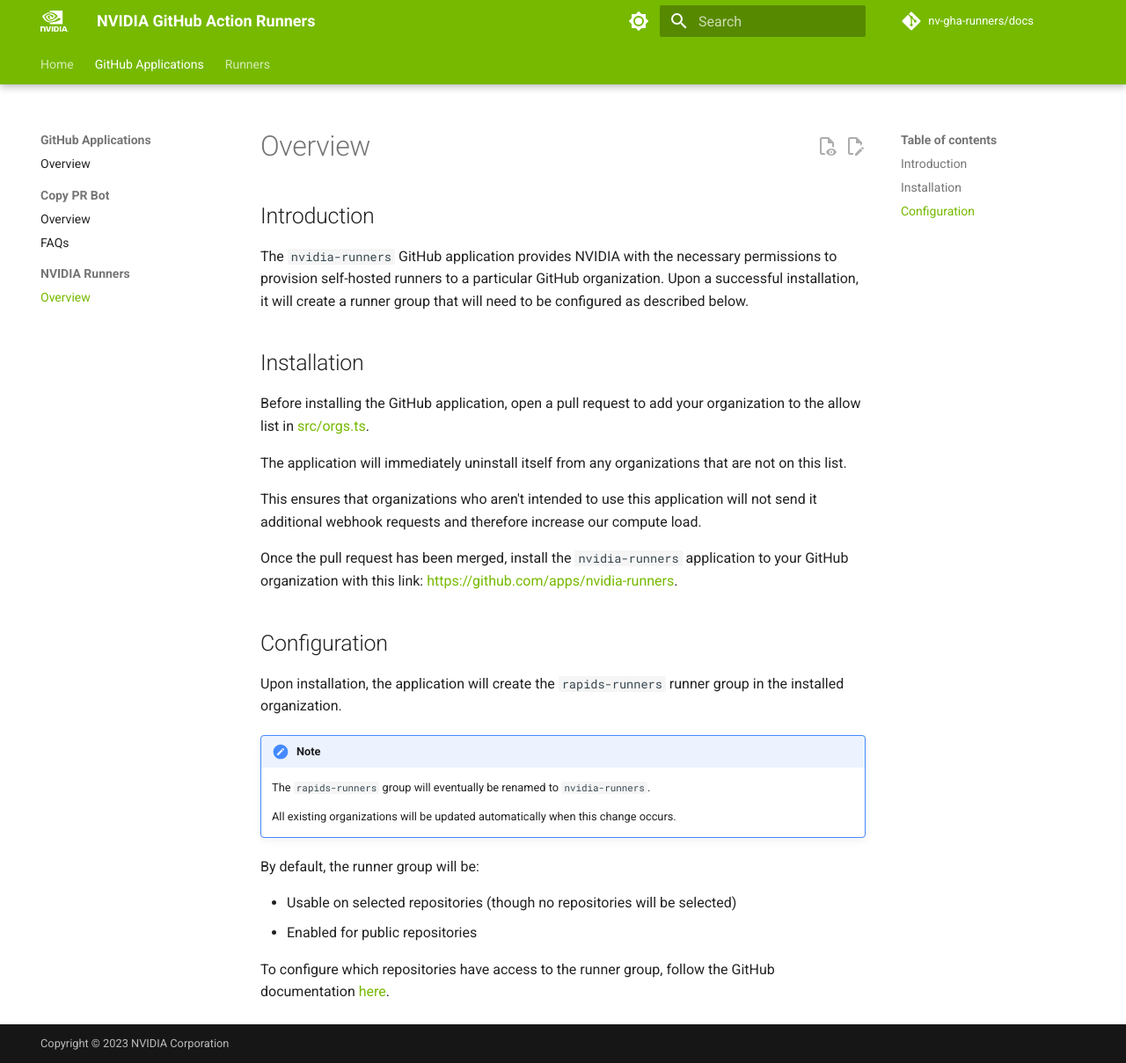
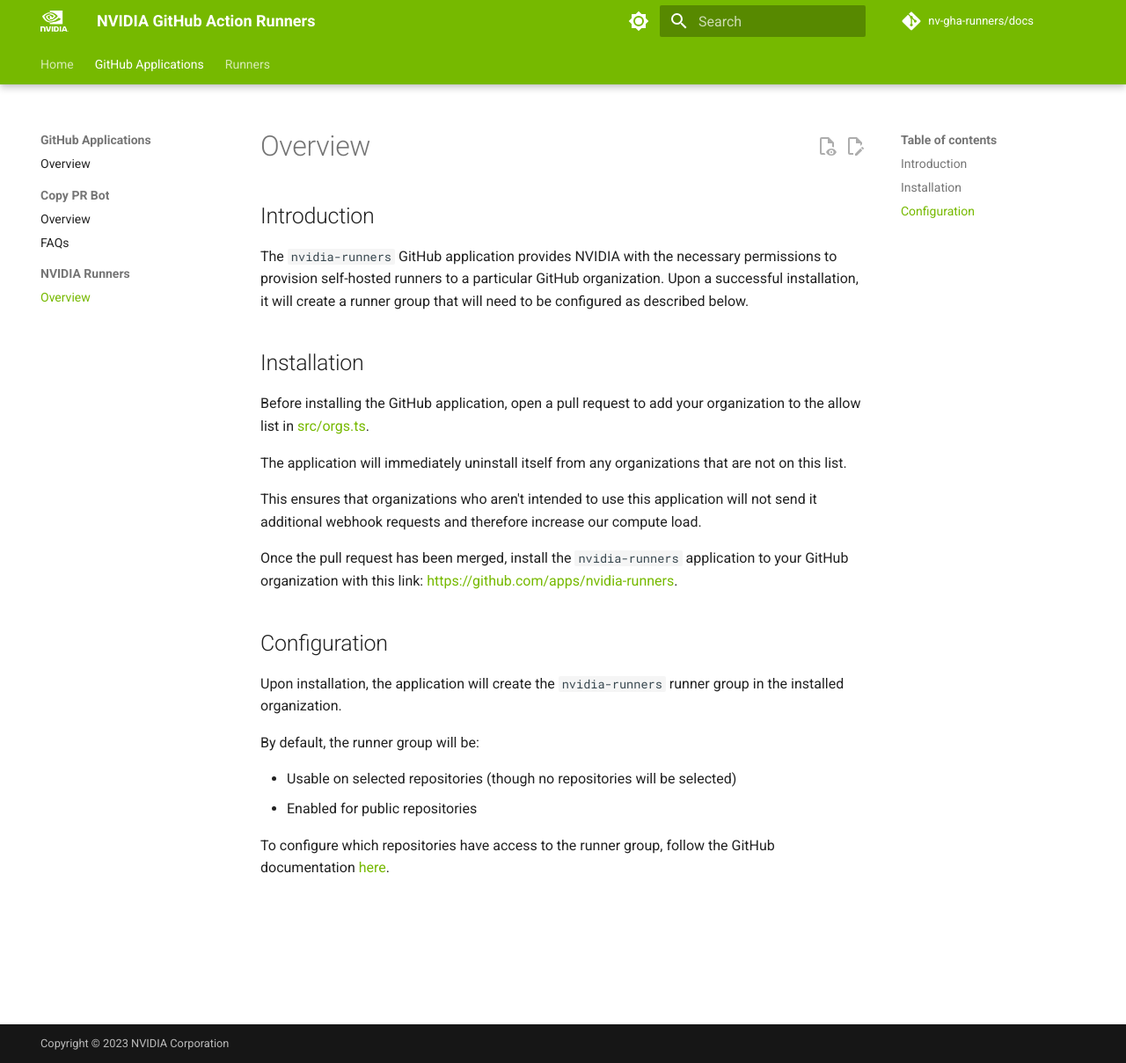
Before and after one commit to nv-gha-runners/docs, an MkDocs documentation site: the page built from docs/apps/nvidia-runners/index.md, in a window 1280 px wide and 1209 px high. Shown: the whole window at 88% size. Built offline with MkDocs 1.6.1 and Material for MkDocs 9.7.7, drawn with Linux system fonts in a browser that asks for light colours; comment, search, counter and statistics services are not loaded.

Commit message:
Update runner group name (#1)
This PR updates the name of the runner group that we provision our runners to from `rapids-runners` to `nvidia-runners`

```diff
--- a/docs/apps/nvidia-runners/index.md
+++ b/docs/apps/nvidia-runners/index.md
@@ -6,7 +6,7 @@ The `nvidia-runners` GitHub application provides NVIDIA with the necessary permi
 
 ## Installation
 
-Before installing the GitHub application, open a pull request to add your organization to the allow list in [src/orgs.ts](https://github.com/nv-gha-runners/rapids-runners/blob/main/src/orgs.ts).
+Before installing the GitHub application, open a pull request to add your organization to the allow list in [src/orgs.ts](https://github.com/nv-gha-runners/nvidia-runners/blob/main/src/orgs.ts).
 
 The application will immediately uninstall itself from any organizations that are not on this list.
 
@@ -16,13 +16,7 @@ Once the pull request has been merged, install the `nvidia-runners` application
 
 ## Configuration
 
-Upon installation, the application will create the `rapids-runners` runner group in the installed organization.
-
-!!! note
-
-    The `rapids-runners` group will eventually be renamed to `nvidia-runners`.
-
-    All existing organizations will be updated automatically when this change occurs.
+Upon installation, the application will create the `nvidia-runners` runner group in the installed organization.
 
 By default, the runner group will be:
 
```
